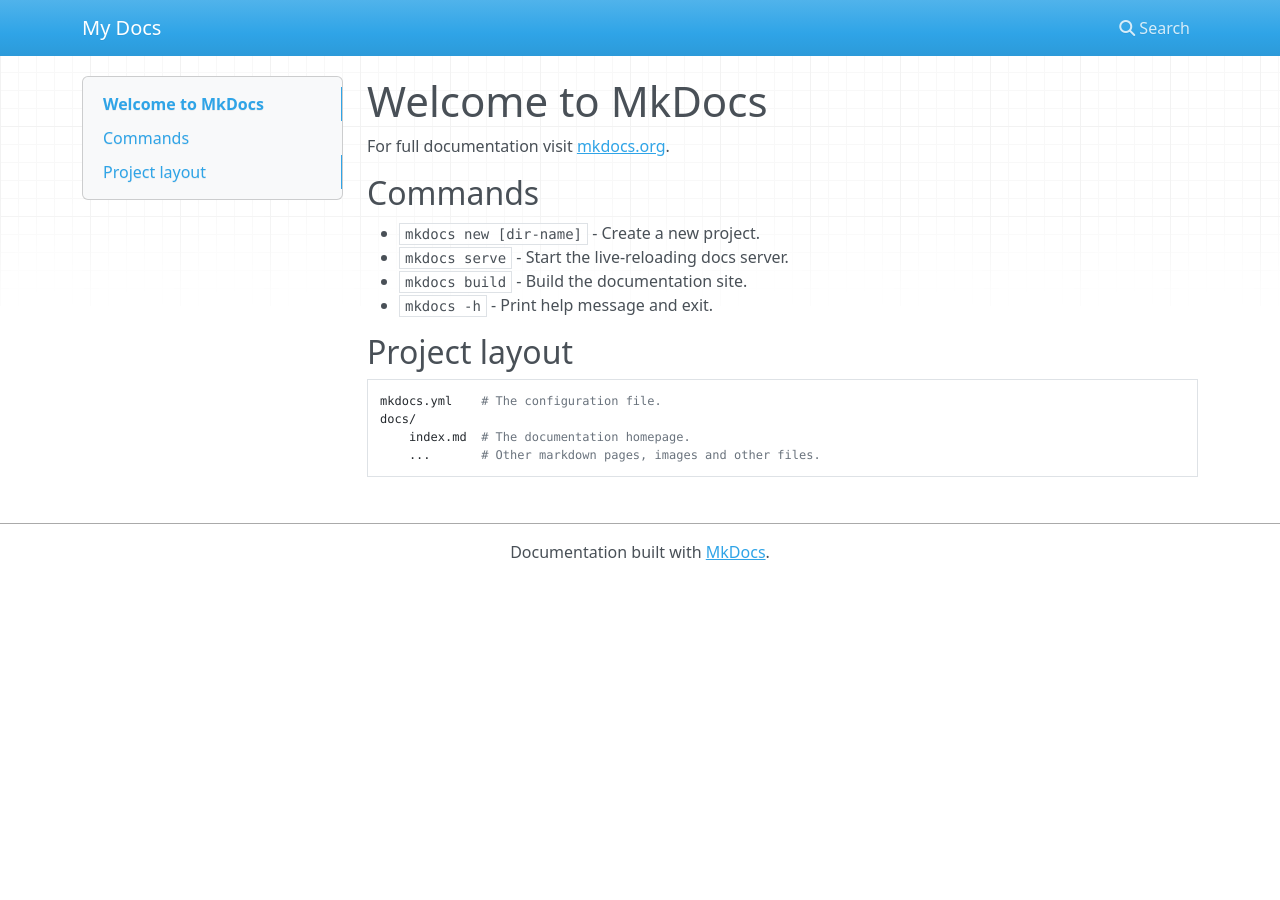
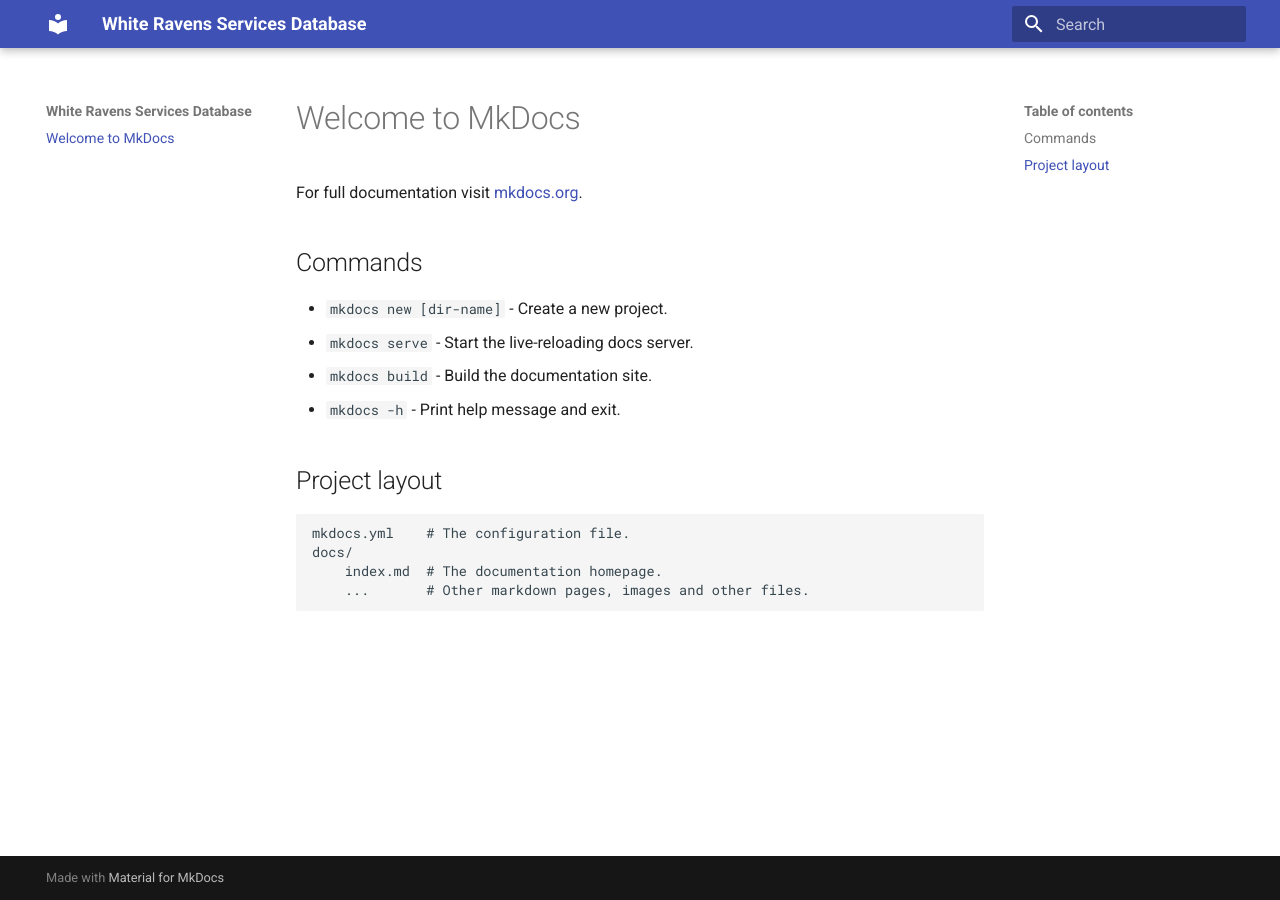
Before and after one commit to whiteravens20/wrservices.link, an MkDocs documentation site: the page built from docs/index.md, in a window 1280 px wide. Built offline with MkDocs 1.6.1 and Material for MkDocs 9.7.7, drawn with Linux system fonts in a browser that asks for light colours; nearby versions of some CDN libraries.

Commit message:
add material theme

```diff
--- a/mkdocs.yml
+++ b/mkdocs.yml
@@ -1 +1,3 @@
-site_name: My Docs
+site_name: White Ravens Services Database
+theme:
+  name: material
```
